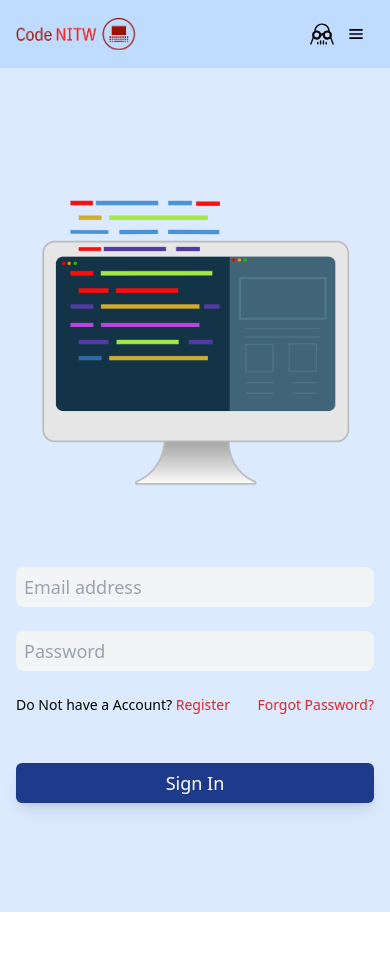
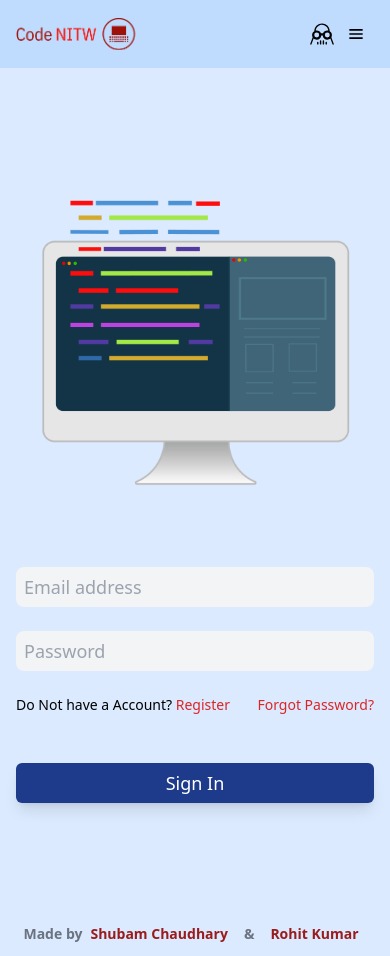
Before and after one commit to shubamchaudhary/CodeNITW, a React (Create React App) app: page /sign-in in a window 390 px wide. Before the commit the page ends 912 px from the top, so only its background shows below. Built offline with nearby package versions, Linux system fonts and the light colour scheme; no server answers.

Commit message:
footer enabled in mobile

```diff
--- a/src/components/Footer.jsx
+++ b/src/components/Footer.jsx
@@ -3,7 +3,7 @@ import React from 'react';
 
 const Footer = () => {
     return (
-        <footer className="bg-blue-100 dark:bg-[#1C1C1EFF] md:block hidden p-3 text-center text-sm">
+        <footer className="bg-blue-100 dark:bg-[#1C1C1EFF] p-3 text-center text-sm">
             <div className="max-w-screen-xl mx-auto flex justify-center items-center">
                 <p className="text-gray-500 font-bold flex justify-center items-center">
                     Made by
```
